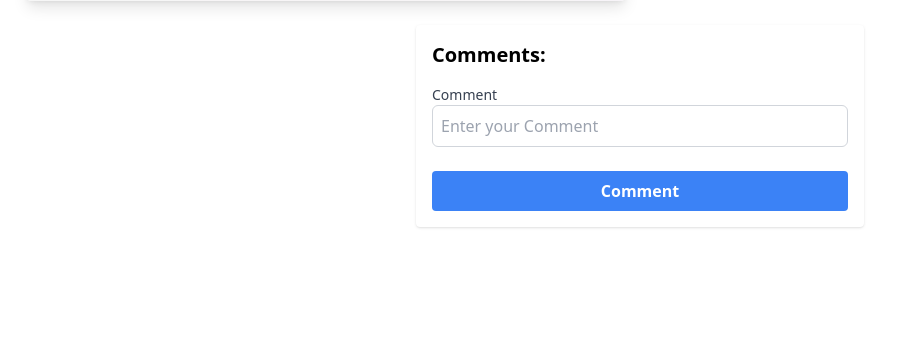
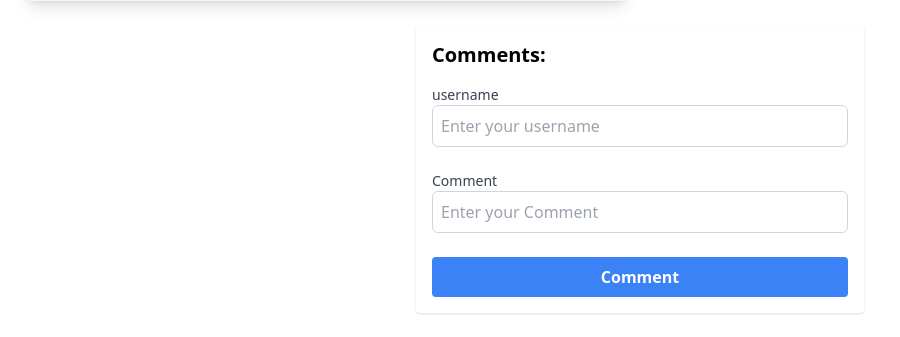
Before and after one commit to Hcode7/Ecommerce-Website, a Django app: a page that uses app/templates/pages/product_detail.html in a window 1280 px wide. Shown: the part 868-1205 px from the top of the page, without its empty margins (0-900 px from the left). Before the commit the page ends 1096 px from the top, so only its background shows below. Run offline with Django 5.2, Linux system fonts and the light colour scheme; data comes from the database, SQL or seed files in the repository; tables that the repository leaves empty hold one stand-in row (values such as "Sample post"); some libraries are stand-ins or nearby versions.

Commit message:
work in comments

```diff
--- a/app/models.py
+++ b/app/models.py
@@ -39,6 +39,9 @@
 
 
 class Comment(models.Model):
+    user = models.ForeignKey(User, on_delete=models.SET_NULL, null=True, blank=True)
+    username = models.CharField(max_length=150, blank=True, null=True)
+    session_key = models.CharField(max_length=500, blank=True, null=True)
     product = models.ForeignKey(Product, on_delete=models.CASCADE, related_name='comments')
     comment = models.TextField()
 
--- a/app/templates/pages/product_detail.html
+++ b/app/templates/pages/product_detail.html
@@ -25,10 +25,30 @@
         <div class="space-y-4 max-w-md mx-auto p-4 bg-white shadow rounded">
             <span class="text-xl font-bold">Comments:</span>
             {% for comment in comments %}
-                <h4 class="max-w-md mx-auto bg-white shadow rounded p-2">{{ comment.comment }}</h4>
+                <div class="max-w-md mx-auto bg-white shadow rounded p-2">
+
+                    {% if request.user.is_authenticated %}
+                    <span class="text-sm">{{ comment.user.username }}</span>
+                    {% else %}
+                    <span class="text-sm">{{ comment.username }}</span>
+                    {% endif %}
+                    <h4 class="">{{ comment.comment }}</h4>
+                </div>
+
             {% endfor %}
             <form method="post" class="">
                 {% csrf_token %}
+                {% if not request.user.is_authenticated %}
+                    <label for="username" class="block text-sm font-medium text-gray-700">username</label>
+                    <input
+                        type="text"
+                        name="username"
+                        id="username"
+                        placeholder="Enter your username"
+                        class="block w-full border border-gray-300 rounded-md p-2 focus:outline-none focus:ring-2 focus:ring-blue-500 focus:border-blue-500"
+                    />
+                {% endif %}
+                <br>
                 <label for="comment" class="block text-sm font-medium text-gray-700">Comment</label>
                 <input
                     type="text"
@@ -38,6 +58,7 @@
                     class="block w-full border border-gray-300 rounded-md p-2 focus:outline-none focus:ring-2 focus:ring-blue-500 focus:border-blue-500"
                 />
                 <br>
+
                 <button
                     type="submit"
                     class="w-full py-2 px-4 bg-blue-500 text-white font-bold rounded hover:bg-blue-600"
--- a/app/views.py
+++ b/app/views.py
@@ -69,11 +69,18 @@
 def product_detail(request, slug):
     product = get_object_or_404(Product, slug=slug)
     comments = Comment.objects.filter(product=product)
+    if not request.session.session_key:
+        request.session.create()
+
     if request.method == 'POST':
         form = CommentForm(request.POST)
         if form.is_valid():
             comment = form.save(commit=False)
             comment.product = product
+            if request.user.is_authenticated:
+                comment.user = request.user
+            else:
+                comment.session_key = request.session.session_key
             comment.save()
     else:
         form = CommentForm()
```
Also changed, not shown: app/migrations/0021_comment_session_key_comment_user_comment_username.py (added).
